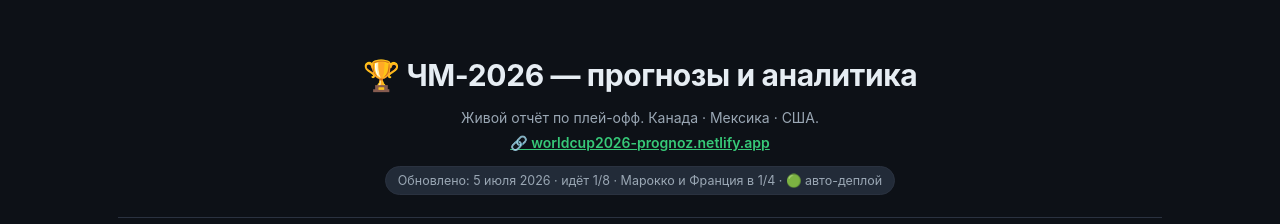
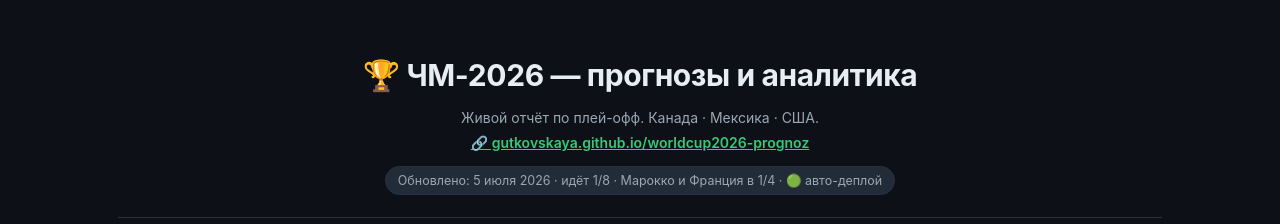
Before and after one commit to gutkovskaya/worldcup2026-prognoz, a plain HTML site: page index.html in a window 1280 px wide. Shown: the top 224 px of the page. Drawn offline with Linux system fonts and the light colour scheme.

Commit message:
Переезд на GitHub Pages: .nojekyll + обновлены ссылки на новый адрес
Co-Authored-By: Claude Opus 4.8 <noreply@anthropic.com>

```diff
--- a/index.html
+++ b/index.html
@@ -108,7 +108,7 @@
 <header class="top">
   <h1>🏆 ЧМ-2026 — прогнозы и аналитика</h1>
   <p>Живой отчёт по плей-офф. Канада · Мексика · США.</p>
-  <p><a href="https://worldcup2026-prognoz.netlify.app" style="color:var(--accent);font-weight:600">🔗 worldcup2026-prognoz.netlify.app</a></p>
+  <p><a href="https://gutkovskaya.github.io/worldcup2026-prognoz" style="color:var(--accent);font-weight:600">🔗 gutkovskaya.github.io/worldcup2026-prognoz</a></p>
   <span class="badge">Обновлено: 5 июля 2026 · идёт 1/8 · Марокко и Франция в 1/4 · 🟢 авто-деплой</span>
 </header>
 
@@ -506,7 +506,7 @@
   Заведён отдельный <b>архив прогнозов</b> для разбора ошибок.</li>
   <li><b>4 июля 2026</b> — 1/16 завершено. Внесены итоги (сверка прогноз/факт: 2 из 3 победителей, точный счёт Колумбия 1:0).
   Достроена сетка 1/8 (все 8 пар). Прогнозы пересобраны по <b>6 факторам</b> — добавлены <b>судья</b>, <b>предыдущие игры</b> и <b>место проведения</b>.</li>
-  <li><b>3 июля 2026</b> — опубликовано на Netlify: <a href="https://worldcup2026-prognoz.netlify.app">worldcup2026-prognoz.netlify.app</a>.</li>
+  <li><b>3 июля 2026</b> — опубликовано на Netlify: <a href="https://gutkovskaya.github.io/worldcup2026-prognoz">gutkovskaya.github.io/worldcup2026-prognoz</a>.</li>
   <li><b>3 июля 2026</b> — создан отчёт: прогнозы на 1/16 и 6 известных пар 1/8 (фактор тренера + форма).</li>
   <li style="color:var(--muted);opacity:.6"><i>Следующее обновление — после матчей 1/8: внести счета, сверить прогнозы, построить пары 1/4 финала.</i></li>
 </ul>
@@ -520,7 +520,7 @@
   <a href="https://www.accuweather.com/en/sports/live-news/world-cup-2026-weather-updates-forecasts-for-key-matches-stadium-conditions-and-fan-impacts/1898671">AccuWeather / Climate Central — погода арен</a> ·
   <a href="https://theanalyst.com/">Opta Analyst</a>
   <br><br>
-  🔗 Живая версия: <a href="https://worldcup2026-prognoz.netlify.app">worldcup2026-prognoz.netlify.app</a><br>
+  🔗 Живая версия: <a href="https://gutkovskaya.github.io/worldcup2026-prognoz">gutkovskaya.github.io/worldcup2026-prognoz</a><br>
   Прогнозы — авторская аналитика на основе открытых данных, не гарантия результата. Живой документ, обновляется по ходу ЧМ-2026.
 </footer>
 
```
Also changed, not shown: 1 other file.
